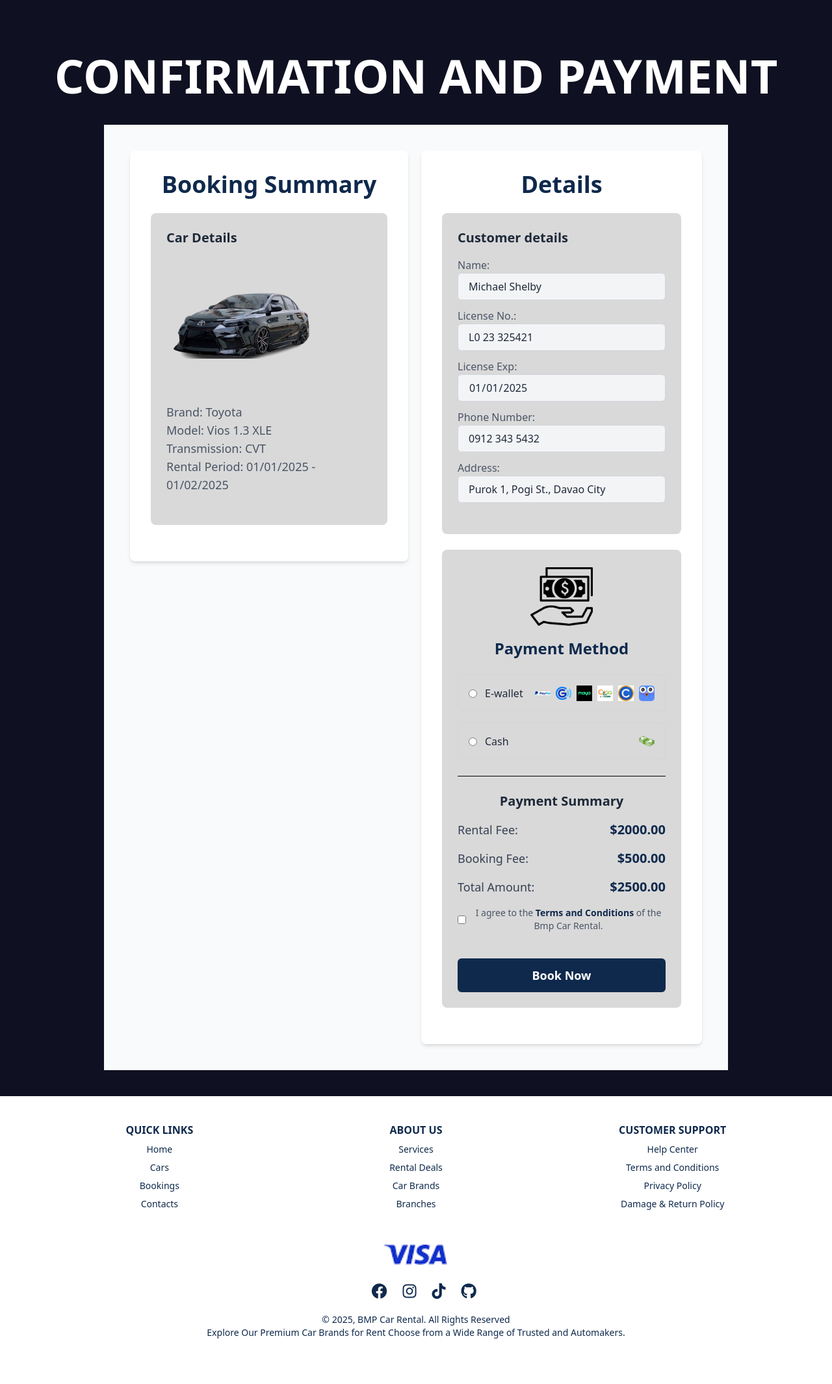
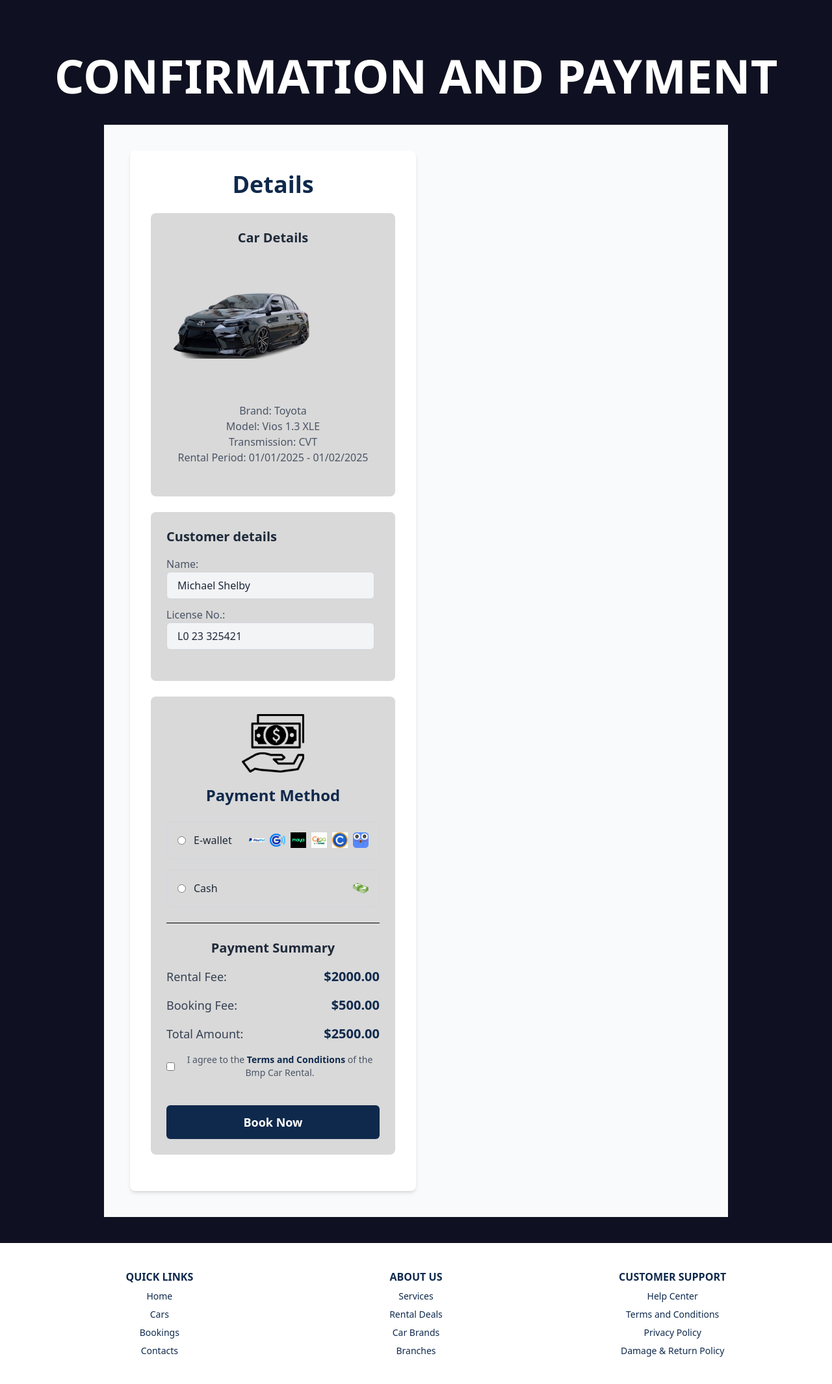
Before and after one commit to jam04241/Improved_carrental, a Laravel app: page /payment in a window 1280 px wide. Shown: the part 64-2194 px from the top of the page at 65% size. Before the commit the page ends 2124 px from the top, so only its background shows below. Run offline with Laravel 12, Linux system fonts and the light colour scheme.

Commit message:
only in working tree

```diff
--- a/package.json
+++ b/package.json
@@ -19,6 +19,7 @@
         "vite": "^6.2.6"
     },
     "dependencies": {
-        "flowbite": "^3.1.2"
+        "flowbite": "^3.1.2",
+        "list": "^2.0.19"
     }
 }
--- a/resources/views/payment.blade.php
+++ b/resources/views/payment.blade.php
@@ -41,12 +41,10 @@
                     </p> --}}
                 </div>
                 <div class="flex flex-col mx-70 md:mx-40 flex-row items-start gap-5 p-10 bg-gray-50 min-h-screen">
-
-                    <!-- Left Side: Booking Summary -->
-                    <div class="w-full md:w-1/2 bg-white shadow-md rounded-lg p-8 text-left">
-                        <h1 class="text-4xl font-bold text-[#0f294c] mb-6 text-center">Booking Summary</h1>
-
-                        <div class="container-body mb-4 text-lg">
+                <!-- Right Side: Payment Section -->
+                <!-- Payment Method Section -->
+                <div class="w-full md:w-1/2 bg-white shadow-md rounded-lg p-8">
+                    <h1 class="text-4xl font-bold text-[#0f294c] mb-6 text-center">Details</h1>
                     <div class="bg-[#d9d9d9] rounded-lg p-6 mb-6">
                         <div class="firstgroup mb-6">
                             <h3 class="text-xl font-semibold text-gray-800">Car Details</h3>
@@ -63,15 +61,6 @@
                             </p>
                         </div>
                     </div>
-
-                        </div>
-                    </div>
-
-
-                    <!-- Right Side: Payment Section -->
-                    <!-- Payment Method Section -->
-                    <div class="w-full md:w-1/2 bg-white shadow-md rounded-lg p-8">
-                        <h1 class="text-4xl font-bold text-[#0f294c] mb-6 text-center">Details</h1>
                     <div class="bg-[#d9d9d9] rounded-lg p-6 mb-6 text-left">
                         <div class="secondgroup mb-6">
                             <h3 class="text-xl font-semibold text-gray-800">Customer details</h3>
@@ -90,26 +79,7 @@
                                         readonly>
                                 </div>
 
-                                    <div>
-                                        <label class="text-gray-600 block">License Exp:</label>
-                                        <input type="date" value="2025-01-01"
-                                            class="w-full md:w-80 bg-gray-100 border border-gray-300 rounded-md px-4 py-2 text-gray-800 focus:outline-none focus:ring-2 focus:ring-[#0f294c]"
-                                            readonly>
-                                    </div>
 
-                                    <div>
-                                        <label class="text-gray-600 block">Phone Number:</label>
-                                        <input type="text" value="0912 343 5432"
-                                            class="w-full md:w-80 bg-gray-100 border border-gray-300 rounded-md px-4 py-2 text-gray-800 focus:outline-none focus:ring-2 focus:ring-[#0f294c]"
-                                            readonly>
-                                    </div>
-
-                                    <div>
-                                        <label class="text-gray-600 block">Address:</label>
-                                        <input type="text" value="Purok 1, Pogi St., Davao City"
-                                            class="w-full md:w-80 bg-gray-100 border border-gray-300 rounded-md px-4 py-2 text-gray-800 focus:outline-none focus:ring-2 focus:ring-[#0f294c]"
-                                            readonly>
-                                    </div>
                             </div>
 
 
@@ -161,40 +131,43 @@
                                             { name: 'Coins.ph', icon: '{{ asset('assets/payment_methods/coinPH.jpg') }}' },
                                             { name: 'Billease', icon: '{{ asset('assets/payment_methods/billease.png') }}' }
                                         ] }" class="relative w-full">
-                                            <label class="block text-sm text-gray-600 text-left mb-1">Select E-Wallet:</label>
+                                        <label class="block text-sm text-gray-600 text-left mb-1">Select
+                                            E-Wallet:</label>
 
                                         <!-- Dropdown Button -->
                                         <button @click="open = !open" type="button"
                                             class="w-full bg-gray-100 border border-gray-300 rounded-md px-4 py-2 flex items-center justify-between focus:ring-2 focus:ring-[#0f294c]">
                                             <template x-if="selected">
                                                 <div class="flex items-center gap-2">
-                                                        <img :src="selected.icon" class="w-5 h-5 object-contain" />
+                                                    <img :src="selected . icon" class="w-5 h-5 object-contain" />
                                                     <span x-text="selected.name"></span>
                                                 </div>
                                             </template>
                                             <template x-if="!selected">
                                                 <span class="text-gray-400">-- Select E-wallet --</span>
                                             </template>
-                                                <svg class="w-4 h-4 text-gray-500" fill="none" stroke="currentColor" stroke-width="2"
-                                                    viewBox="0 0 24 24">
-                                                    <path stroke-linecap="round" stroke-linejoin="round" d="M19 9l-7 7-7-7" />
+                                            <svg class="w-4 h-4 text-gray-500" fill="none" stroke="currentColor"
+                                                stroke-width="2" viewBox="0 0 24 24">
+                                                <path stroke-linecap="round" stroke-linejoin="round"
+                                                    d="M19 9l-7 7-7-7" />
                                             </svg>
                                         </button>
 
                                         <!-- Dropdown List -->
                                         <ul x-show="open" @click.away="open = false"
                                             class="absolute z-10 w-full mt-1 bg-white border border-gray-200 rounded-md shadow-lg max-h-60 overflow-auto">
-                                                <template x-for="wallet in wallets" :key="wallet.name">
+                                            <template x-for="wallet in wallets" :key="wallet . name">
                                                 <li @click="selected = wallet; open = false"
                                                     class="flex items-center gap-3 px-4 py-2 hover:bg-gray-100 cursor-pointer">
-                                                        <img :src="wallet.icon" class="w-5 h-5 object-contain" />
+                                                    <img :src="wallet . icon" class="w-5 h-5 object-contain" />
                                                     <span x-text="wallet.name"></span>
                                                 </li>
                                             </template>
                                         </ul>
 
                                         <!-- Hidden input for form submission -->
-                                            {{-- <input type="hidden" name="e_wallet" :value="selected ? selected.name : ''"> --}}
+                                        {{-- <input type="hidden" name="e_wallet"
+                                            :value="selected ? selected.name : ''"> --}}
                                     </div>
 
                                     <div>
@@ -338,8 +311,7 @@
 
             <!-- Social Media and Copyright -->
             <div class="mt-10">
-                        <img src="{{ asset('assets/payment_methods/visa.png') }}" alt="BMP Footer Logo"
-                            class="mx-auto h-14">
+                <img src="{{ asset('assets/payment_methods/visa.png') }}" alt="BMP Footer Logo" class="mx-auto h-14">
                 <div class="flex justify-center space-x-6 mt-4">
                     <a href="#" class="text-[#0f294c]"><i class="fab fa-x-twitter text-2xl"></i></a>
                     <a href="#" class="text-[#0f294c]"><i class="fab fa-facebook text-2xl"></i></a>
```
Also changed, not shown: package-lock.json, 1 other file. Lines whose indentation alone changed are shown as unchanged.
